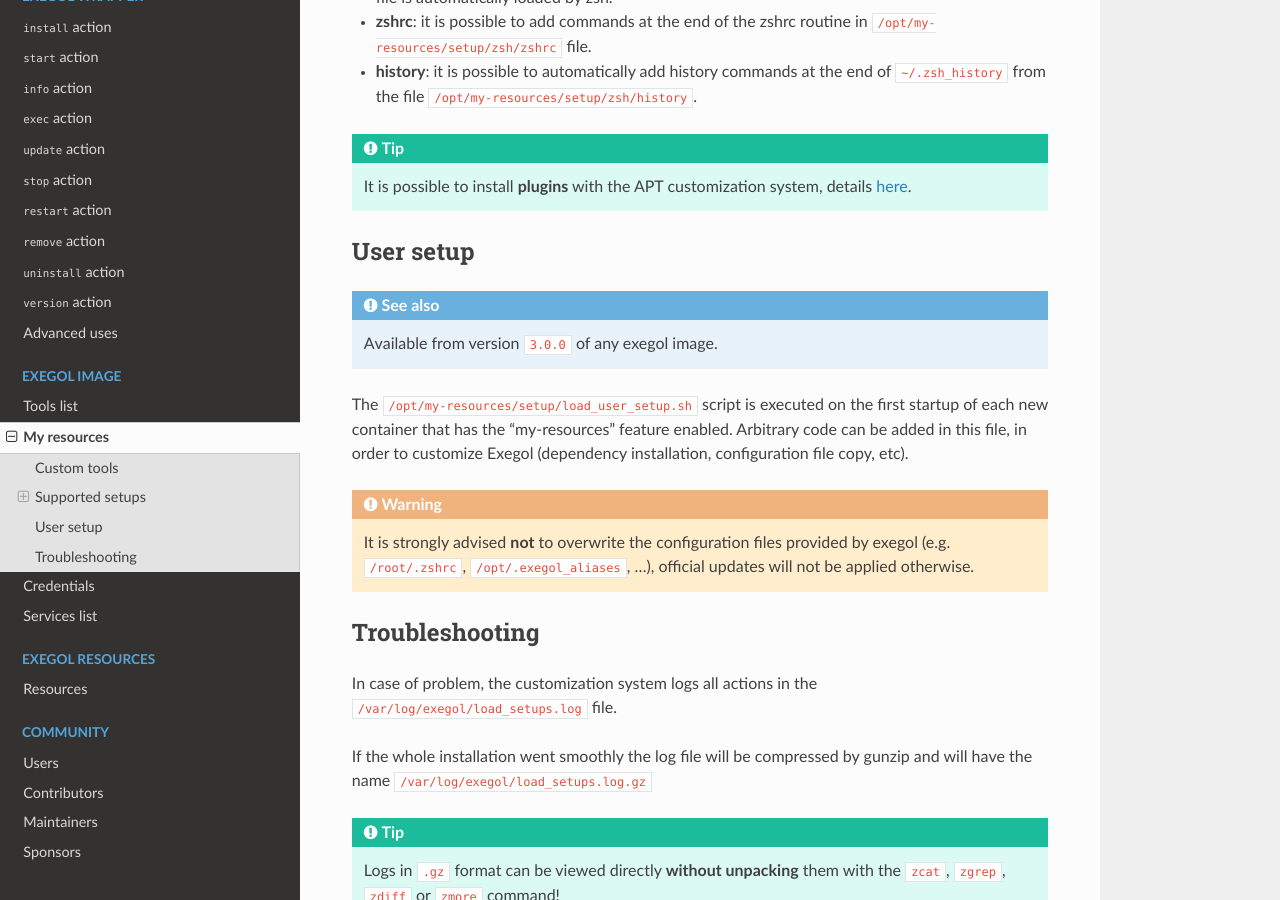
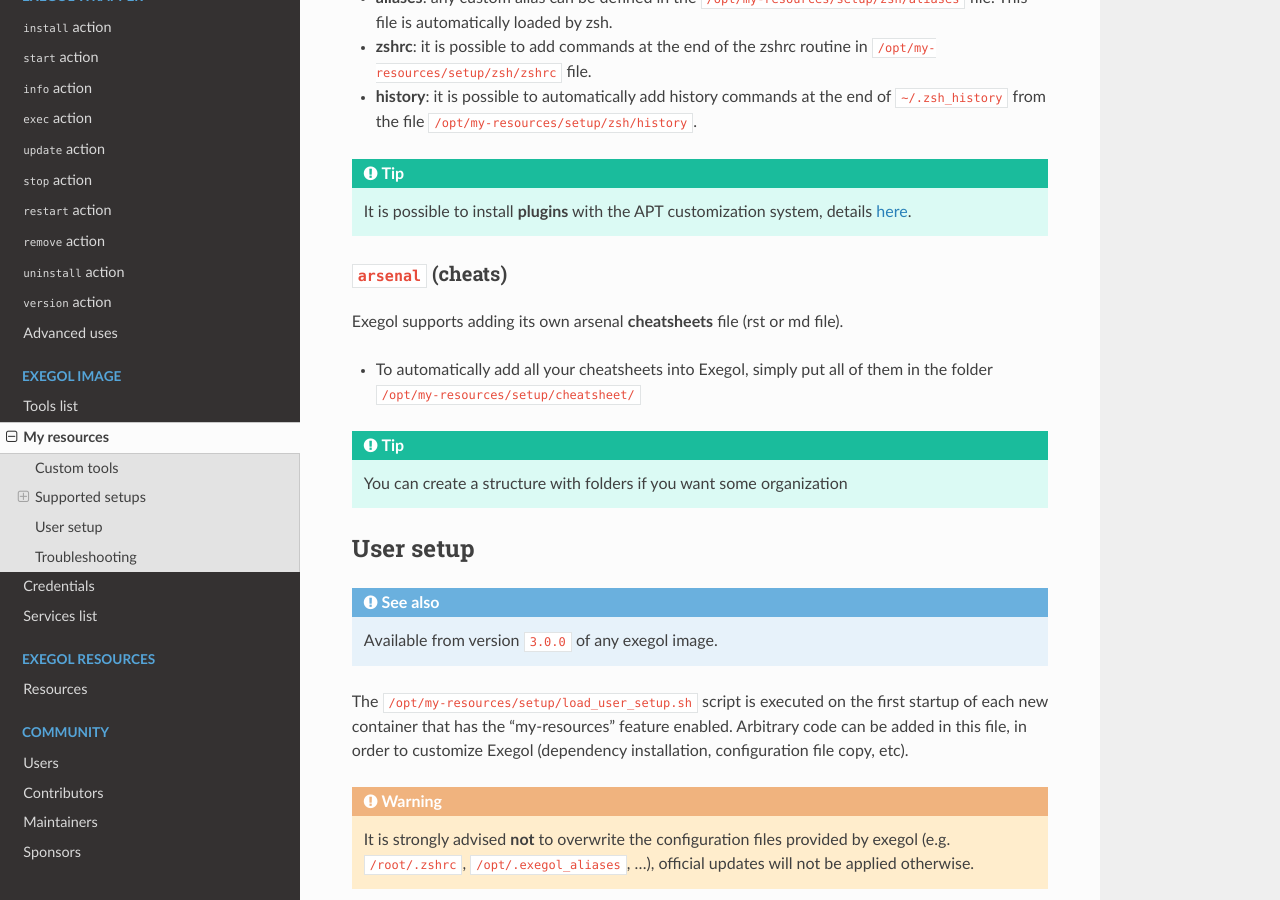
Before and after one commit to ThePorgs/Exegol-docs, a Sphinx documentation site: the page built from source/exegol-image/my-resources.rst, in a window 1280 px wide and 900 px high, scrolled down 5496 px. Built offline with Sphinx 7.4.7 and the Read the Docs theme 2.0.0, drawn with Linux system fonts in a browser that asks for light colours.

Commit message:
Arsenal custom cheatsheet added

```diff
--- a/source/exegol-image/my-resources.rst
+++ b/source/exegol-image/my-resources.rst
@@ -175,6 +175,15 @@
 .. tip::
     It is possible to install **plugins** with the APT customization system, details :ref:`here <custom_apt>`.
 
+:code:`arsenal` (cheats)
+~~~~~~~~~~~~~~~~~~~
+
+Exegol supports adding its own arsenal **cheatsheets** file (rst or md file).
+
+* To automatically add all your cheatsheets into Exegol, simply put all of them in the folder ``/opt/my-resources/setup/cheatsheet/``
+
+.. tip::
+    You can create a structure with folders if you want some organization
 
 .. _User-setup:
 
```
